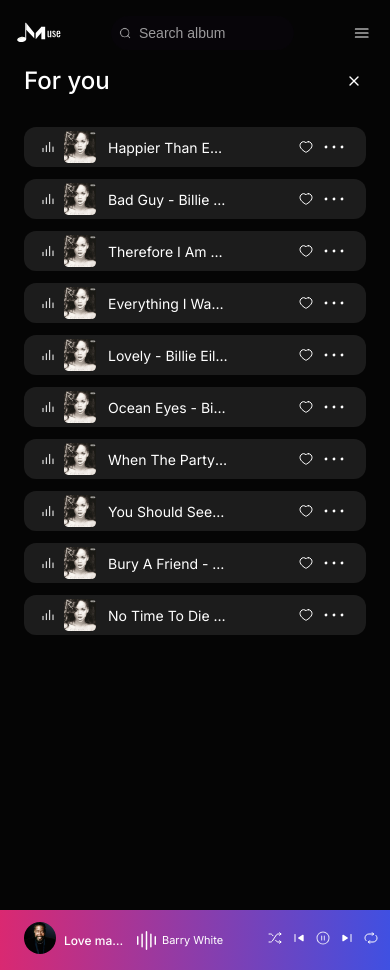
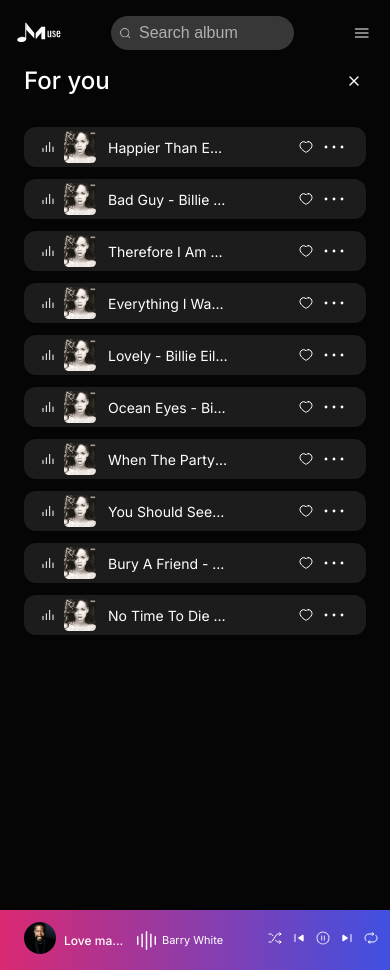
Before and after one commit to nikushabitskinashvili/muse, a Next.js app: page /foryou in a window 390 px wide. Built offline with nearby package versions, Linux system fonts and the light colour scheme.

Commit message:
feat: update input.module.scss

```diff
--- a/app/components/Input/Input.module.scss
+++ b/app/components/Input/Input.module.scss
@@ -17,7 +17,7 @@
     padding: 10px 16px;
 }
 
-.inputTyping{
+.inputTyping {
     border-radius: 24px 24px 0 0;
     max-width: 467px;
     margin: auto;
@@ -70,8 +70,15 @@
 }
 
 @keyframes fadeIn {
-    from { opacity: 0; transform: translateY(-10px); }
-    to { opacity: 1; transform: translateY(0); }
+    from {
+        opacity: 0;
+        transform: translateY(-10px);
+    }
+
+    to {
+        opacity: 1;
+        transform: translateY(0);
+    }
 }
 
 .results li {
@@ -95,6 +102,7 @@
     .container {
         padding: 8px;
         gap: 8px;
+        background: rgba(255, 255, 255, 0.20);
     }
 
     .searchIcon {
@@ -102,7 +110,7 @@
         height: 12px;
     }
 
-    .container input::placeholder {
+    .input::placeholder {
         font-size: 14px;
     }
 
```
